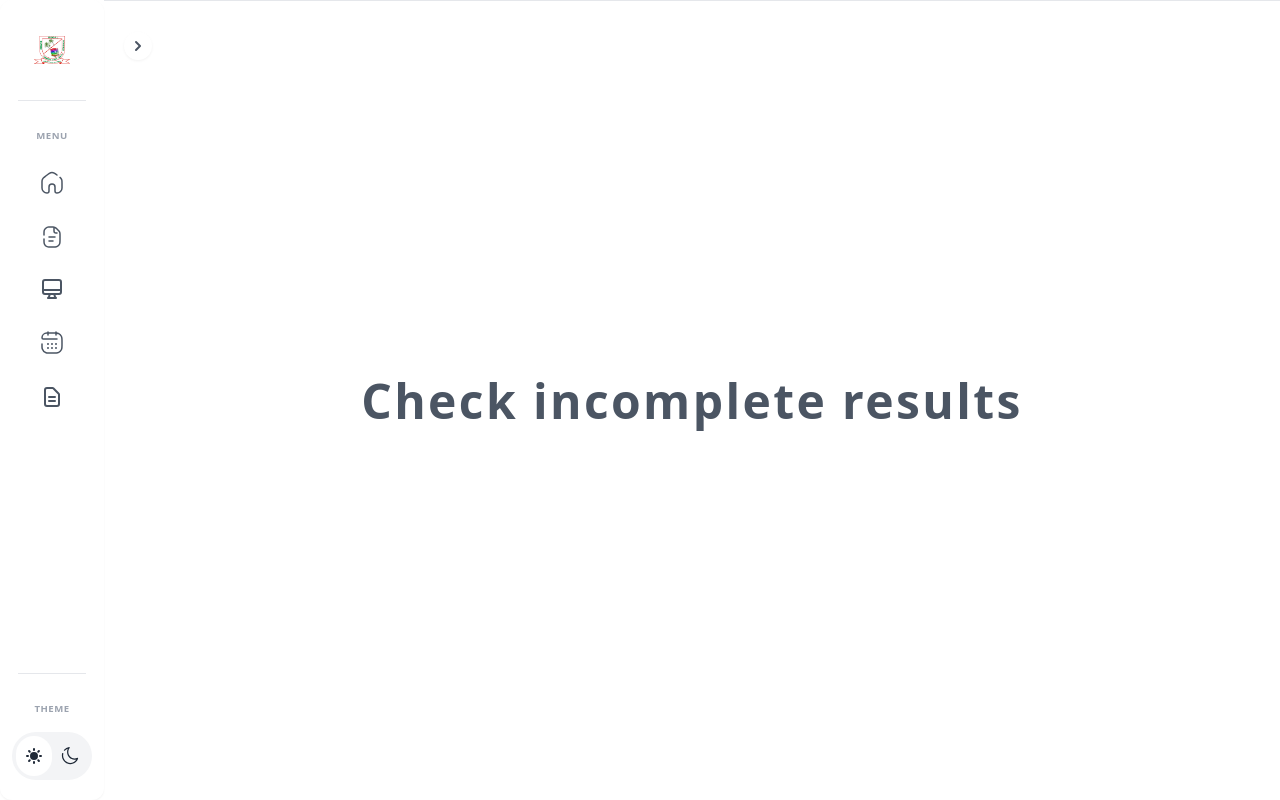
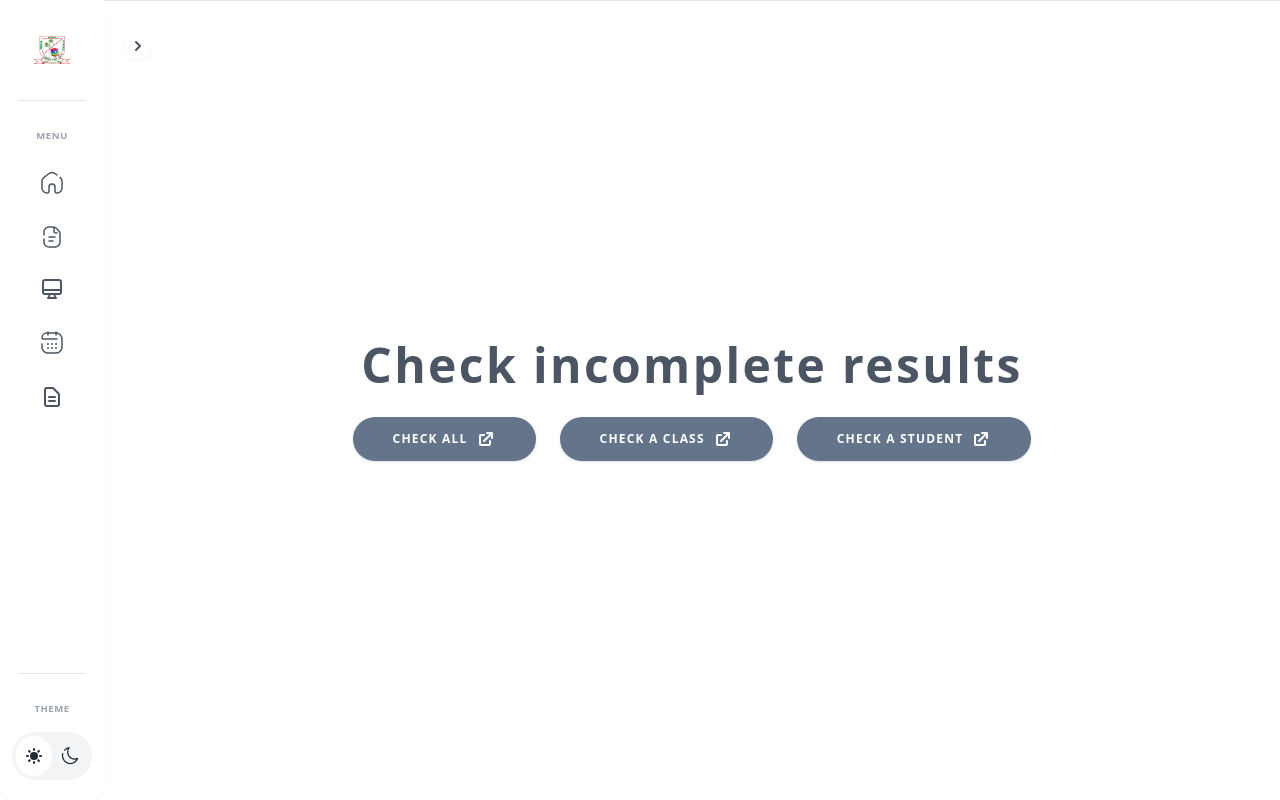
Before and after one commit to iammola/cbt, a Next.js app: page /results/check-incomplete in a window 1280 px wide. Built offline with nearby package versions, Linux system fonts and the light colour scheme.

Commit message:
feat(check-incomplete): add button links ✨

```diff
--- a/pages/results/check-incomplete/index.tsx
+++ b/pages/results/check-incomplete/index.tsx
@@ -1,5 +1,7 @@
+import Link from "next/link";
 import Head from "next/head";
 import type { NextPage } from "next";
+import { ExternalLinkIcon } from "@heroicons/react/solid";
 
 import { Sidebar } from "components/Layout";
 
@@ -18,6 +20,38 @@ const CheckIncompleteResults: NextPage = () => {
         <h3 className="text-center text-5xl font-bold tracking-wider text-gray-600">
           <span className="block">Check incomplete results</span>
         </h3>
+        <div className="flex w-full items-center justify-center gap-x-6">
+          <Link href="/results/check-incomplete/">
+            <a
+              target="_blank"
+              rel="noopener noreferrer"
+              className="flex min-w-max items-center justify-center gap-x-2 rounded-full bg-slate-500 px-10 py-3 text-xs font-bold uppercase tracking-widest text-white shadow hover:bg-slate-600"
+            >
+              Check all
+              <ExternalLinkIcon className="h-5 w-5 fill-white" />
+            </a>
+          </Link>
+          <Link href="/results/check-incomplete/">
+            <a
+              target="_blank"
+              rel="noopener noreferrer"
+              className="flex min-w-max items-center justify-center gap-x-2 rounded-full bg-slate-500 px-10 py-3 text-xs font-bold uppercase tracking-widest text-white shadow hover:bg-slate-600"
+            >
+              Check a class
+              <ExternalLinkIcon className="h-5 w-5 fill-white" />
+            </a>
+          </Link>
+          <Link href="/results/check-incomplete/">
+            <a
+              target="_blank"
+              rel="noopener noreferrer"
+              className="flex min-w-max items-center justify-center gap-x-2 rounded-full bg-slate-500 px-10 py-3 text-xs font-bold uppercase tracking-widest text-white shadow hover:bg-slate-600"
+            >
+              Check a student
+              <ExternalLinkIcon className="h-5 w-5 fill-white" />
+            </a>
+          </Link>
+        </div>
       </section>
     </section>
   );
```
